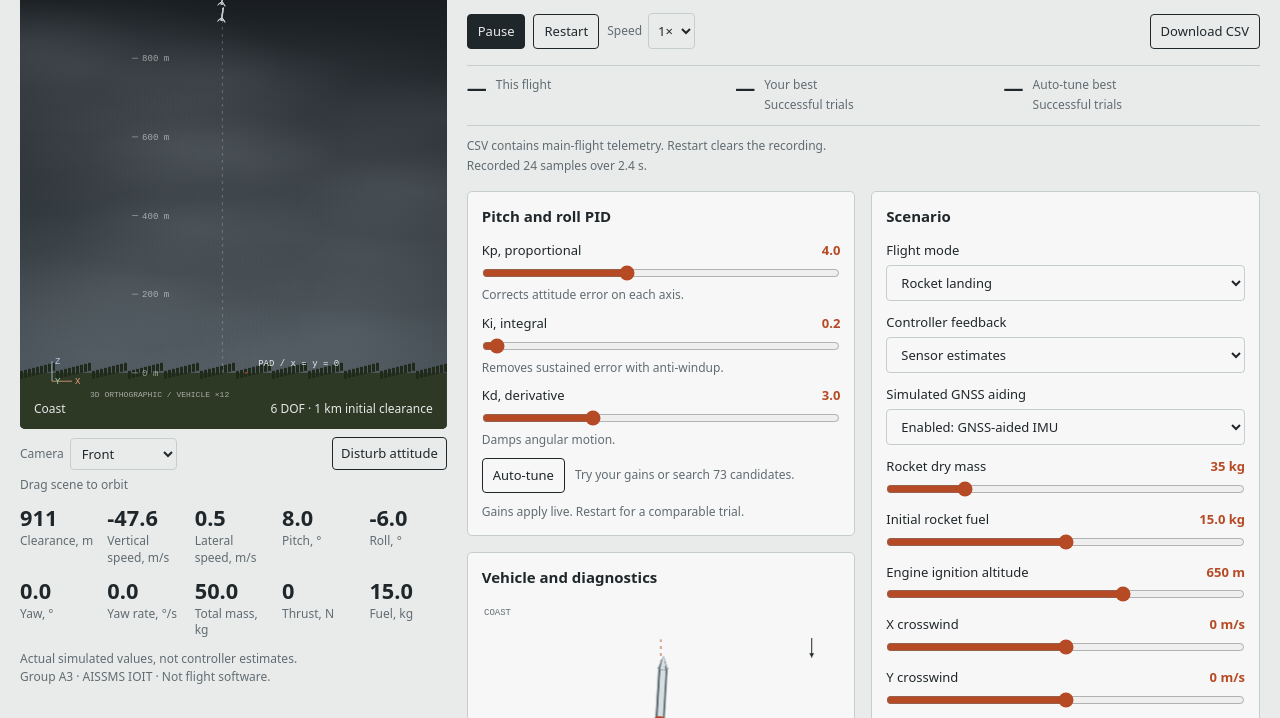
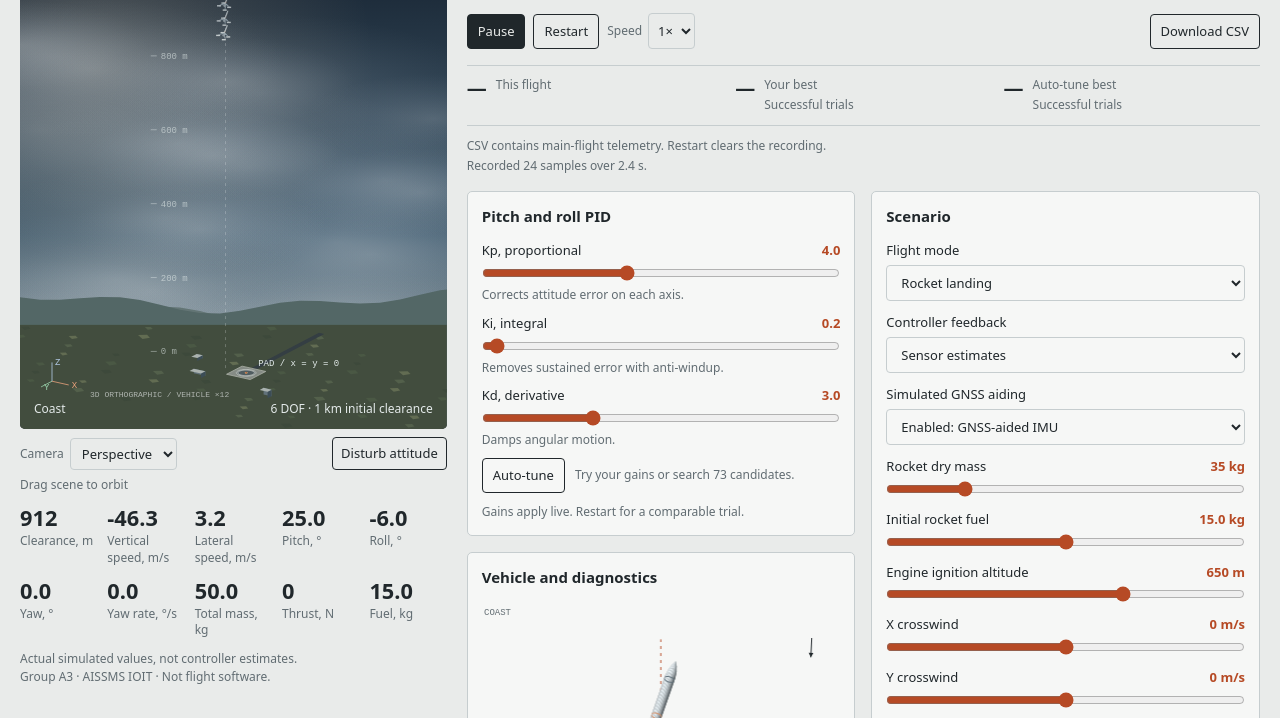
Before and after one commit to dugadnaman/TVC, a plain HTML site: page index.html in a window 1280 px wide. Shown: the part 99-817 px from the top of the page. Drawn offline with Linux system fonts and the light colour scheme; animation ran at ten frames a second.

Commit message:
Add tilted descent and shaded rocket world
- Start landing and catch flights at 25 degrees pitch
- Slow terminal descent while sensor-based lateral alignment is incomplete
- Shade vehicle geometry and add atmospheric sky, terrain and landing-site detail
- Default to the oblique 3D camera while retaining all camera views

```diff
--- a/index.html
+++ b/index.html
@@ -6,7 +6,7 @@
   <meta name="description" content="Group A3's rocket flight simulator with shared pitch and roll PID, sensor feedback and tilt-prop stabilization.">
   <title>Rocket flight simulator | Group A3</title>
   <link rel="stylesheet" href="simulator.css?v=fixed-scene-20261126">
-  <script type="module" src="simulator-app.js"></script>
+  <script type="module" src="simulator-app.js?v=scene-20261126"></script>
 </head>
 <body>
 <main class="workspace">
@@ -18,7 +18,7 @@
       <div id="verdict" class="verdict" hidden aria-live="polite"></div>
     </div>
     <div class="camera-controls">
-      <label for="camera">Camera <select id="camera"><option value="perspective">Perspective</option><option value="front" selected>Front</option><option value="side">Side</option><option value="top">Top</option></select></label>
+      <label for="camera">Camera <select id="camera"><option value="perspective" selected>Perspective</option><option value="front">Front</option><option value="side">Side</option><option value="top">Top</option></select></label>
       <span>Drag scene to orbit</span>
       <button id="disturb" class="ghost">Disturb attitude</button>
     </div>
@@ -26,7 +26,7 @@
       <div><b id="altitude">1,000</b>Clearance, m</div>
       <div><b id="vertical">−25.0</b>Vertical speed, m/s</div>
       <div><b id="horizontal">0.0</b>Lateral speed, m/s</div>
-      <div><b id="pitch">8.0</b>Pitch, °</div>
+      <div><b id="pitch">25.0</b>Pitch, °</div>
       <div><b id="roll">−6.0</b>Roll, °</div>
       <div><b id="yaw">0.0</b>Yaw, °</div>
       <div><b id="yaw-rate">0.0</b>Yaw rate, °/s</div>
--- a/simulator-engineering.js
+++ b/simulator-engineering.js
@@ -1,4 +1,4 @@
-import { DEFAULTS, SENSOR_MODEL, RAD, attitude, clearance, diagnostics } from './simulator-physics.js';
+import { DEFAULTS, SENSOR_MODEL, RAD, attitude, clearance, diagnostics } from './simulator-physics.js?v=scene-20261126';
 
 // Each call captures values, not references to the live simulation. Observations,
 // estimates, selected controller inputs and rigid-body truth are distinct.
--- a/simulator-physics.js
+++ b/simulator-physics.js
@@ -14,7 +14,7 @@ export const DEFAULTS = Object.freeze({
   targetAltitude: 15, controllerFeedback: 'sensors', gnssEnabled: true,
   maxThrust: 1200, monoMaxThrust: 45, gimbalLimitDeg: null,
   gimbalLag: 0.08, throttleLag: null, thrustDelay: 0, sensorSeed: 7319,
-  initialRollDeg: -6, initialPitchDeg: 8, initialYawDeg: 0,
+  initialRollDeg: -6, initialPitchDeg: null, initialYawDeg: 0,
 });
 export const clamp = (v, lo, hi) => Math.max(lo, Math.min(hi, v));
 
@@ -108,11 +108,11 @@ export function newState(config = DEFAULTS) {
   if (c.controllerFeedback !== 'sensors' && c.controllerFeedback !== 'truth') {
     throw new RangeError('controllerFeedback must be sensors or truth');
   }
-  const roll = c.initialRollDeg * RAD, pitch = c.initialPitchDeg * RAD;
+  const landing = c.mode === 'landing' || c.mode === 'catch';
+  const roll = c.initialRollDeg * RAD, pitch = (c.initialPitchDeg ?? (landing ? 25 : 8)) * RAD;
   const cr = Math.cos(roll / 2), sr = Math.sin(roll / 2);
   const cp = Math.cos(pitch / 2), sp = Math.sin(pitch / 2);
   const cy = Math.cos(c.initialYawDeg * RAD / 2), sy = Math.sin(c.initialYawDeg * RAD / 2);
-  const landing = c.mode === 'landing' || c.mode === 'catch';
   const s = {
     t: 0, x: landing ? c.offset : 0, y: 0, z: 0,
     vx: 0, vy: 0, vz: landing ? -25 : 0,
@@ -172,7 +172,12 @@ function controller(s, c, dt) {
   }
   let az;
   if (landing) {
-    const vRef = -Math.min(35, Math.sqrt(0.8 ** 2 + 2 * 4 * h));
+    let vRef = -Math.min(35, Math.sqrt(0.8 ** 2 + 2 * 4 * h));
+    // A tilted entry needs alignment time before committing to terminal descent.
+    // Use only the selected navigation feedback, never actual position in sensor mode.
+    if (h < 60 && (Math.hypot(f.x, f.y) > P.padTolerance / 2 || Math.hypot(f.vx, f.vy) > 0.5)) {
+      vRef = Math.max(vRef, -3);
+    }
     const braking = vRef > -35 ? clamp(-4 * f.vz / -vRef, 0, 8) : 0;
     az = braking + 2.5 * (vRef - f.vz);
   } else {
--- a/simulator-renderer.js
+++ b/simulator-renderer.js
@@ -1,11 +1,11 @@
-import { P, RAD, rotate, attitude, clearance } from './simulator-physics.js';
+import { P, RAD, rotate, attitude, clearance } from './simulator-physics.js?v=scene-20261126';
 
 // Orthographic 3D projection of the actual quaternion state, not a planar animation.
 const VIEWS = { perspective: [0.58, 0.35], front: [0, 0], side: [Math.PI / 2, 0], top: [0, Math.PI / 2] };
 export class FlightRenderer {
   constructor(canvas) {
     this.canvas = canvas;
-    this.azimuth = VIEWS.front[0]; this.elevation = VIEWS.front[1];
+    this.azimuth = VIEWS.perspective[0]; this.elevation = VIEWS.perspective[1];
     this.drag = null;
     this.sky = null;
     canvas.addEventListener('pointerdown', event => {
@@ -42,14 +42,17 @@ export class FlightRenderer {
       const skyContext = skyCanvas.getContext('2d');
       skyContext.scale(skyCanvas.width / w, skyCanvas.height / h);
       const sky = skyContext.createLinearGradient(0, 0, 0, h);
-      sky.addColorStop(0, '#101316'); sky.addColorStop(1, '#49535a');
+      sky.addColorStop(0, '#111c29'); sky.addColorStop(.62, '#445e71'); sky.addColorStop(1, '#b0b6b4');
       skyContext.fillStyle = sky; skyContext.fillRect(0, 0, w, h);
+      const sun = skyContext.createRadialGradient(w * .18, h * .3, 0, w * .18, h * .3, w * .65);
+      sun.addColorStop(0, '#f4d6ad35'); sun.addColorStop(1, '#f4d6ad00');
+      skyContext.fillStyle = sun; skyContext.fillRect(0, 0, w, h);
       for (let i = 0; i < 24; i++) {
         const x = w * ((i * 0.371) % 1), y = h * (0.25 + ((i * 0.193) % 0.7));
         const radius = w * (0.15 + (i % 4) * 0.04);
         skyContext.save(); skyContext.translate(x, y); skyContext.scale(2, 0.7);
         const cloud = skyContext.createRadialGradient(0, 0, 0, 0, 0, radius);
-        cloud.addColorStop(0, '#a6b1b818'); cloud.addColorStop(1, '#a6b1b800');
+        cloud.addColorStop(0, '#d9dfe333'); cloud.addColorStop(.45, '#ccd6df18'); cloud.addColorStop(1, '#a6b1b800');
         skyContext.fillStyle = cloud;
         // The whole radial support, plus an antialiasing margin, is covered.
         skyContext.fillRect(-radius - 2, -radius - 2, radius * 2 + 4, radius * 2 + 4);
@@ -59,14 +62,7 @@ export class FlightRenderer {
     }
     ctx.drawImage(this.sky, 0, 0, w, h);
     ctx.globalAlpha = 1;
-    const groundSize = hover ? 30 : 380;
-    if (Math.abs(el) < 0.03) {
-      ctx.fillStyle = '#2d3825'; ctx.fillRect(0, baseY, w, h - baseY);
-      ctx.fillStyle = '#202a1b';
-      for (let x = 0; x < w; x += 4) ctx.fillRect(x, baseY - 2 - (x * 7 % 9), 3, 8);
-    } else {
-      polygon(ctx, [[-groundSize,-groundSize,0],[groundSize,-groundSize,0],[groundSize,groundSize,0],[-groundSize,groundSize,0]].map(project), '#2d3825');
-    }
+    drawLandscape(ctx, project, state, hover, w, h, baseY, el);
     if (catching) {
       // Schematic tower/arms share the overview's exaggerated vehicle scale.
       // Capture physics uses true clearance; this is not a structural arm model.
@@ -87,7 +83,9 @@ export class FlightRenderer {
       }
     }
     const circle = (radius, z = 0) => Array.from({ length: 49 }, (_, i) => project([Math.cos(i / 48 * Math.PI * 2) * radius, Math.sin(i / 48 * Math.PI * 2) * radius, z]));
-    polygon(ctx, circle(P.padTolerance), palette.pad, palette.accent);
+    polygon(ctx, circle(hover ? 4 : 25), '#737b7c', '#bcc2bd');
+    polygon(ctx, circle(hover ? 3.5 : 21), '#505c60', '#c4c9c5');
+    polygon(ctx, circle(P.padTolerance), '#b4b9ae', '#f0cc84');
     ctx.strokeStyle = palette.accent; ctx.lineWidth = 1;
     segment(ctx, project([-2,0,0]), project([2,0,0])); segment(ctx, project([0,-2,0]), project([0,2,0]));
     const target = project([0,0,catching ? P.catchHeight : hover ? config.targetAltitude + state.vehicle.footDepth : 0]);
@@ -227,26 +225,83 @@ function drawCatchInset(ctx, state, w, h, palette) {
   ctx.fillText(`CLEARANCE ${clearance(state).toFixed(1)}m`, 9, height - 5);
   ctx.restore();
 }
+// Deterministic world detail stays separate from the flight and contact physics.
+function drawLandscape(ctx, project, state, hover, w, h, baseY, elevation) {
+  if(elevation<1.2) {
+    for(let layer=0;layer<3;layer++) {
+      const horizon=baseY-(hover?30:48)-layer*12;
+      const points=[{x:0,y:h}];
+      for(let x=0;x<=w+20;x+=20)points.push({x,y:horizon-8*Math.sin(x*.013+layer)-5*Math.sin(x*.037+layer*2)});
+      points.push({x:w,y:h});
+      polygon(ctx,points,['#717f82','#637575','#536766'][layer]);
+    }
+  }
+  const span=hover?35:900, depth=hover?25:350;
+  const horizon = elevation > 1.2 ? 0 : baseY - (hover ? 26 : 48);
+  ctx.fillStyle = '#424d3e'; ctx.fillRect(0, horizon, w, h-horizon);
+  ctx.save(); ctx.beginPath(); ctx.rect(0,horizon,w,h-horizon); ctx.clip();
+  // Irregular scrub patches, with no frame-random noise or moving textures.
+  for(let i=0;i<100;i++) {
+    const x=((i*.61803398875)%1*2-1)*span,y=((i*.41421356)%1*2-1)*depth;
+    if(Math.hypot(x,y)<(hover?7:45))continue;
+    const size=hover?1.2:12+i%7;
+    polygon(ctx,[[x-size,y,0],[x,y-size*.8,0],[x+size,y,0],[x+size*.4,y+size,0]].map(project),['#3d493b','#53604b','#4a5844','#626c52'][i%4]);
+  }
+  const road=hover?2:8;
+  polygon(ctx,[[-road,-depth,.02],[road,-depth,.02],[road,0,.02],[-road,0,.02]].map(project),'#343e43');
+  const site=hover?6:36;
+  polygon(ctx,[[-site,-site,.03],[site,-site,.03],[site,site,.03],[-site,site,.03]].map(project),'#858b85','#adb1a7');
+  if(!hover) {
+    for(const [x,y,sx,sy,height] of [[-110,75,35,20,12],[125,110,24,18,18],[-170,-30,18,25,8]]) {
+      polygon(ctx,[[x,y,0],[x+sx,y,0],[x+sx,y,height],[x,y,height]].map(project),'#62727a');
+      polygon(ctx,[[x+sx,y,0],[x+sx,y+sy,0],[x+sx,y+sy,height],[x+sx,y,height]].map(project),'#3c4d57');
+      polygon(ctx,[[x,y,height],[x+sx,y,height],[x+sx,y+sy,height],[x,y+sy,height]].map(project),'#aab2af');
+    }
+  }
+  const shadowRadius=(hover?1.1:7)*(1+Math.min(state.z,150)/100);
+  ctx.save();ctx.globalAlpha=.25*Math.max(0,1-state.z/350);
+  polygon(ctx,Array.from({length:25},(_,i)=>project([state.x+Math.cos(i/24*Math.PI*2)*shadowRadius,state.y+Math.sin(i/24*Math.PI*2)*shadowRadius*.6,.05])),'#101719');
+  ctx.restore();
+  ctx.restore();
+}
 function drawVehicle(ctx, s, project, palette) {
   const v = s.vehicle, mono = v.kind === 'monocopter';
   const radius = v.radius;
   const bottom = -v.length / 2;
-  const top = mono ? v.length / 2 : v.length * 0.37;
-  const ring = (z, r) => Array.from({length:12},(_,i)=>[Math.cos(i/12*Math.PI*2)*r,Math.sin(i/12*Math.PI*2)*r,z]);
-  const low = ring(bottom,radius), high=ring(top,radius);
-  const faces = low.map((p,i)=>{
-    const j=(i+1)%12, points=[project(p),project(low[j]),project(high[j]),project(high[i])];
-    return {points,depth:points.reduce((sum,p)=>sum+p.depth,0)/4,light:i%3===0};
-  }).sort((a,b)=>b.depth-a.depth);
-  for(const face of faces) polygon(ctx,face.points,face.light?palette.muted:palette.ship);
-  polygon(ctx, high.map(project), palette.ship, palette.muted);
-  if(!mono) {
-    for(let i=0;i<12;i++) polygon(ctx,[project(high[i]),project(high[(i+1)%12]),project([0,0,v.length/2])],i%3===0?palette.muted:palette.ship);
-    polygon(ctx, ring(-0.45,radius*1.03).map(project), palette.accent);
+  const top = mono ? v.length / 2 : v.length * 0.32;
+  const screenTop=project([0,0,top]),screenBottom=project([0,0,bottom]);
+  const sides = Math.hypot(screenTop.x-screenBottom.x,screenTop.y-screenBottom.y)>60?24:8;
+  const ring = (z, r) => Array.from({length:sides},(_,i)=>[Math.cos(i/sides*Math.PI*2)*r,Math.sin(i/sides*Math.PI*2)*r,z]);
+  const levels = mono ? [[bottom,radius],[top,radius]] : [
+    [bottom,radius*.88],[bottom+.15,radius],[top,radius],
+    [v.length*.39,radius*.83],[v.length*.45,radius*.48],[v.length*.5,0],
+  ];
+  const rings = levels.map(([z,r])=>ring(z,r)), faces = [];
+  for(let k=0;k<rings.length-1;k++) for(let i=0;i<sides;i++) {
+    const j=(i+1)%sides, angle=(i+.5)/sides*Math.PI*2;
+    const points=[project(rings[k][i]),project(rings[k][j]),project(rings[k+1][j]),project(rings[k+1][i])];
+    const normal=rotate(s.q,[Math.cos(angle),Math.sin(angle),k>1?.5:0]);
+    const light=Math.max(0,(-.6*normal[0]-.4*normal[1]+.7*normal[2])/Math.hypot(...normal));
+    const shade=Math.round(84+158*light);
+    faces.push({points,depth:points.reduce((sum,p)=>sum+p.depth,0)/4,color:`rgb(${shade},${Math.min(255,shade+8)},${Math.min(255,shade+12)})`});
   }
-  ctx.strokeStyle=palette.accent;ctx.lineWidth=1;
+  faces.sort((a,b)=>b.depth-a.depth);
+  for(const face of faces) polygon(ctx,face.points,face.color);
+  if(mono) polygon(ctx,rings.at(-1).map(project),palette.ship);
+  // Tank joints and the avionics band follow body geometry and physical yaw.
+  for(const z of (mono ? [bottom+.08,top-.08] : [bottom+.25,-.45,top-.12])) {
+    const lower=ring(z,radius*1.015),upper=ring(z+.035,radius*1.015);
+    const band=lower.map((p,i)=>{const j=(i+1)%sides;const points=[project(p),project(lower[j]),project(upper[j]),project(upper[i])];return{points,depth:points.reduce((sum,p)=>sum+p.depth,0)};});
+    band.sort((a,b)=>b.depth-a.depth);
+    for(const face of band)polygon(ctx,face.points,z===-.45?'#d58e65':'#62717b');
+  }
+  ctx.lineWidth=1.4;
   for(const x of [-1,1]) for(const y of [-1,1]) {
-    segment(ctx,project([x*radius/Math.SQRT2,y*radius/Math.SQRT2,bottom*0.6]),project([x*v.footWidth,y*v.footWidth,-v.footDepth]));
+    const mount=project([x*radius/Math.SQRT2,y*radius/Math.SQRT2,bottom*.6]);
+    const foot=project([x*v.footWidth,y*v.footWidth,-v.footDepth]);
+    ctx.strokeStyle='#9aa8b1';segment(ctx,mount,foot);
+    ctx.strokeStyle='#44515b';segment(ctx,project([x*radius,y*radius,bottom+.1]),foot);
+    ctx.strokeStyle='#c1c8ca';segment(ctx,{x:foot.x-2,y:foot.y},{x:foot.x+2,y:foot.y});
   }
   const fx=Math.tan(s.gimbal[0]),fy=Math.tan(s.gimbal[1]),norm=Math.hypot(fx,fy,1),axis=[fx/norm,fy/norm,1/norm];
   const pivot=[0,0,v.lever];
@@ -267,12 +322,18 @@ function drawVehicle(ctx, s, project, palette) {
     ctx.strokeStyle=palette.accent;ctx.lineWidth=2;
     segment(ctx,project([radius*1.02,0,bottom]),project([radius*1.02,0,top]));
   } else {
-    const nozzle=translated(-axis[0]*0.2,-axis[1]*0.2,-axis[2]*0.2);
-    ctx.strokeStyle=palette.accent;ctx.lineWidth=3;segment(ctx,project(pivot),project(nozzle));
+    const nozzle=translated(-axis[0]*.24,-axis[1]*.24,-axis[2]*.24);
+    const bell=ring(-.24,radius*.7).map(p=>project(translated(p[0]-axis[0]*.24,p[1]-axis[1]*.24,p[2])));
+    polygon(ctx,[project(pivot),...bell], '#38424c', '#8c969e');
     if(s.thrust>1) {
-      const length=0.3+2.1*s.thrust/v.maxThrust;
-      ctx.strokeStyle='#ffb780';ctx.lineWidth=2;
-      segment(ctx,project(nozzle),project(translated(-axis[0]*length,-axis[1]*length,-axis[2]*length)));
+      const length=(.3+2.1*s.thrust/v.maxThrust)*(1+.06*Math.sin(s.t*91));
+      const tip=project(translated(-axis[0]*length,-axis[1]*length,-axis[2]*length));
+      const origin=project(nozzle),edge=project(translated(radius*.65-axis[0]*.24,-axis[1]*.24,-axis[2]*.24));
+      const width=Math.max(1,Math.hypot(edge.x-origin.x,edge.y-origin.y));
+      const dx=tip.x-origin.x,dy=tip.y-origin.y,n=Math.hypot(dx,dy)||1;
+      const flame=ctx.createLinearGradient(origin.x,origin.y,tip.x,tip.y);
+      flame.addColorStop(0,'#fff8dd');flame.addColorStop(.25,'#ffd09c');flame.addColorStop(.65,'#f58c43bb');flame.addColorStop(1,'#ea6e3000');
+      polygon(ctx,[{x:origin.x-dy/n*width,y:origin.y+dx/n*width},tip,{x:origin.x+dy/n*width,y:origin.y-dx/n*width}],flame);
     }
   }
 }
```
Also changed, not shown: simulator-app.js (+5 -5 lines).
